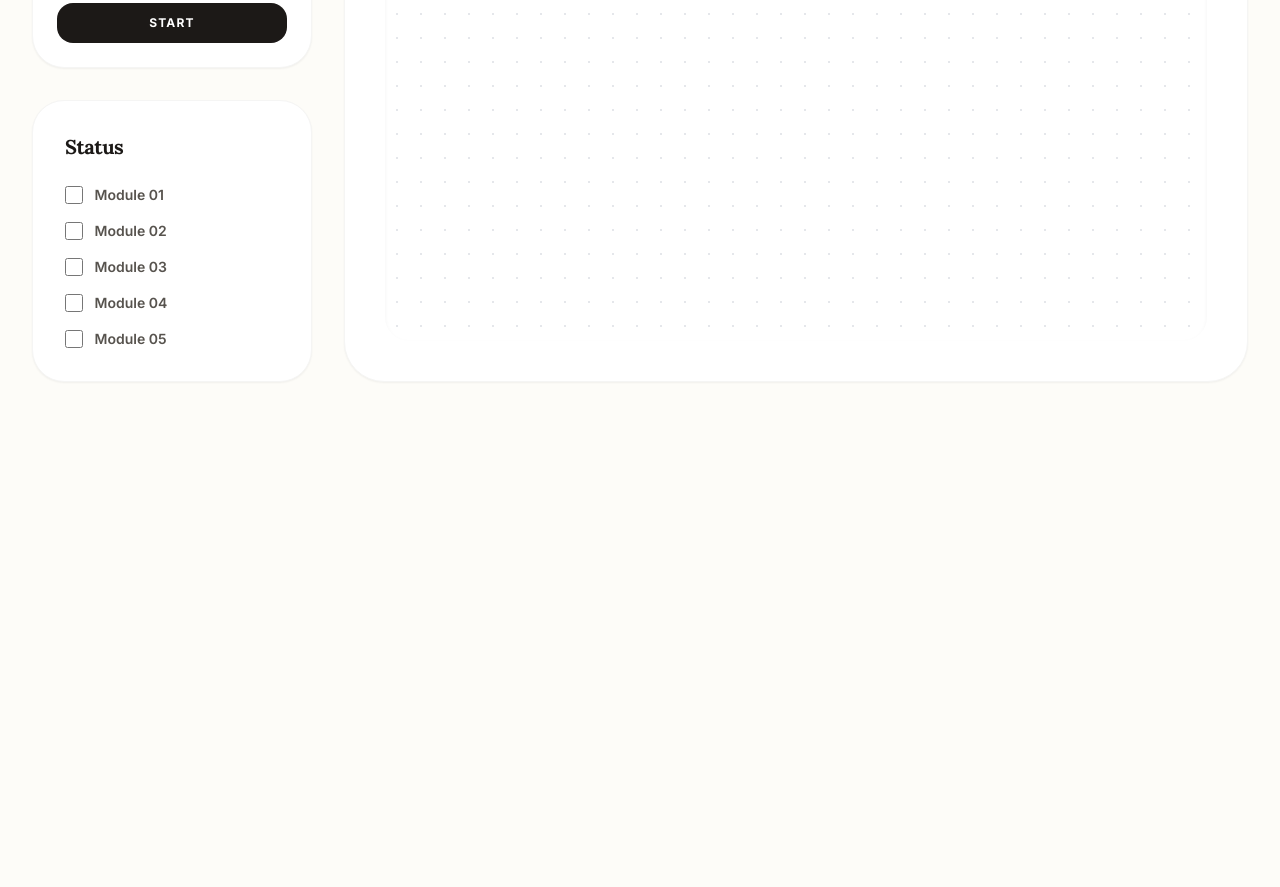
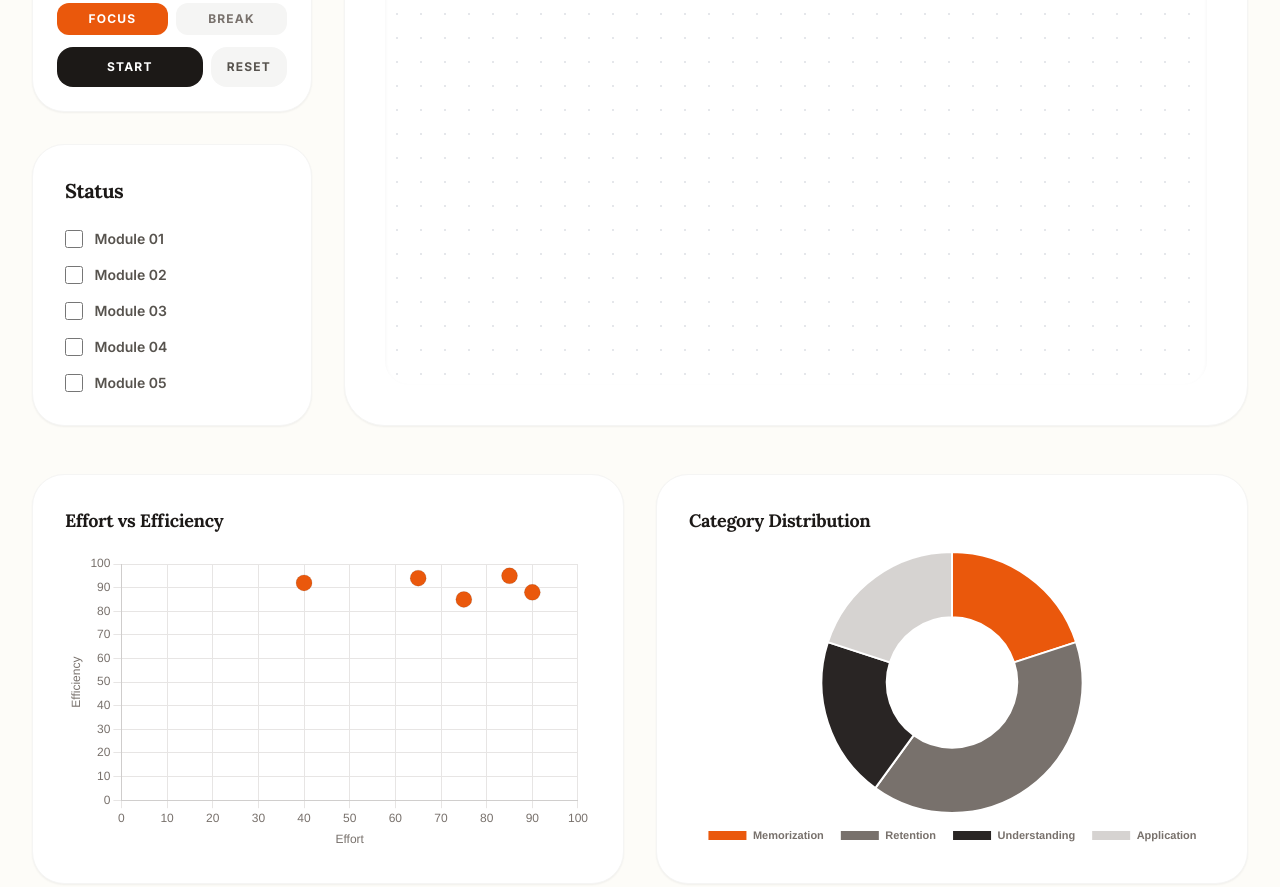
Before and after one commit to lourensbb/shiftglitch, a website: page index.html in a window 1280 px wide. Shown: the part 839-1726 px from the top of the page. Before the commit the page ends 1317 px from the top, so only its background shows below. Drawn offline with nearby package versions, Linux system fonts and the light colour scheme.

Commit message:
Add chart display elements to the dashboard for data visualization
Adds canvas elements for efficiency and distribution charts to the dashboard HTML, enabling data visualization.

Replit-Commit-Author: Agent
Replit-Commit-Session-Id: 352d7322-8566-499a-9434-1336eba19344
Replit-Commit-Checkpoint-Type: intermediate_checkpoint
Replit-Commit-Event-Id: 3710776d-120b-4335-924a-e21d2768f1c1
Replit-Commit-Screenshot-Url: https://storage.googleapis.com/screenshot-production-us-central1/b5334299-5744-414f-a9ca-149ecb28cf53/352d7322-8566-499a-9434-1336eba19344/qfvvckt
Replit-Helium-Checkpoint-Created: true

```diff
--- a/index.html
+++ b/index.html
@@ -14,6 +14,8 @@
         import { getAuth, signInAnonymously, signInWithCustomToken, onAuthStateChanged } from "https://www.gstatic.com/firebasejs/11.6.1/firebase-auth.js";
         import { getFirestore, doc, getDoc, setDoc } from "https://www.gstatic.com/firebasejs/11.6.1/firebase-firestore.js";
 
+        try {
+            if (typeof __firebase_config === 'undefined') throw new Error('Firebase config not available');
             const firebaseConfig = JSON.parse(__firebase_config);
             const app_fb = initializeApp(firebaseConfig);
             const auth = getAuth(app_fb);
@@ -24,6 +26,10 @@
                 auth, db, appId, doc, getDoc, setDoc,
                 signInAnonymously, signInWithCustomToken, onAuthStateChanged
             };
+        } catch (e) {
+            console.warn('Firebase not configured, running in local-only mode.', e.message);
+            window.fb = null;
+        }
     </script>
 
     <script>
@@ -162,6 +168,7 @@
 
         const aiService = {
             async callGemini(userQuery, systemPrompt = "") {
+                if (!apiKey) return "API key not configured. Please set your Gemini API key to enable AI features.";
                 const url = `https://generativelanguage.googleapis.com/v1beta/models/${AI_MODEL}:generateContent?key=${apiKey}`;
                 const payload = {
                     contents: [{ parts: [{ text: userQuery }] }],
@@ -495,7 +502,13 @@
             render: () => {
                 const container = document.getElementById('app-container');
                 if (state.view === 'dashboard') {
+                    const notesArea = document.getElementById('notes-editable');
+                    const savedNotes = notesArea ? notesArea.innerHTML : null;
                     container.innerHTML = app.getHomeHTML();
+                    if (savedNotes && savedNotes !== 'Start your Cornell Note synthesis here...') {
+                        const newNotesArea = document.getElementById('notes-editable');
+                        if (newNotesArea) newNotesArea.innerHTML = savedNotes;
+                    }
                     app.renderCharts();
                     app.loadUserData();
                     app.updateTimerUI();
@@ -537,7 +550,14 @@
                                     </svg>
                                     <div id="timer-display" class="absolute inset-0 flex items-center justify-center text-3xl font-bold font-sans">25:00</div>
                                 </div>
-                                <div class="flex gap-2 w-full"><button id="timer-toggle-btn" onclick="state.timerIsRunning ? app.pauseTimer() : app.startTimer()" class="flex-grow bg-stone-900 dark:bg-stone-50 text-white dark:text-stone-900 py-3 rounded-2xl font-bold uppercase tracking-widest text-xs">Start</button></div>
+                                <div class="flex gap-2 mb-3 w-full">
+                                    <button onclick="app.switchTimerMode('work')" class="flex-1 py-2 rounded-xl text-xs font-bold uppercase tracking-widest transition-all ${state.timerMode === 'work' ? 'bg-orange-600 text-white' : 'bg-stone-100 dark:bg-stone-800 text-stone-500'}">Focus</button>
+                                    <button onclick="app.switchTimerMode('break')" class="flex-1 py-2 rounded-xl text-xs font-bold uppercase tracking-widest transition-all ${state.timerMode === 'break' ? 'bg-stone-600 text-white' : 'bg-stone-100 dark:bg-stone-800 text-stone-500'}">Break</button>
+                                </div>
+                                <div class="flex gap-2 w-full">
+                                    <button id="timer-toggle-btn" onclick="state.timerIsRunning ? app.pauseTimer() : app.startTimer()" class="flex-grow bg-stone-900 dark:bg-stone-50 text-white dark:text-stone-900 py-3 rounded-2xl font-bold uppercase tracking-widest text-xs">Start</button>
+                                    <button onclick="app.resetTimer()" class="bg-stone-100 dark:bg-stone-800 text-stone-600 dark:text-stone-300 px-4 py-3 rounded-2xl font-bold uppercase tracking-widest text-xs hover:bg-stone-200 dark:hover:bg-stone-700 transition-all">Reset</button>
+                                </div>
                             </div>
                             <div class="bg-white dark:bg-[#292524] p-8 rounded-[2rem] border border-stone-100 dark:border-stone-800 shadow-sm">
                                 <h3 class="text-xl font-serif font-bold mb-6 text-stone-900 dark:text-stone-50">Status</h3>
@@ -557,6 +577,16 @@
                             <div class="cornell-notes dark:text-stone-100 flex-grow" contenteditable="true" id="notes-editable" onblur="app.saveUserData()">
                                 Start your Cornell Note synthesis here...
                             </div>
+                        </div>
+                    </div>
+                    <div class="grid grid-cols-1 md:grid-cols-2 gap-8">
+                        <div class="bg-white dark:bg-[#292524] p-8 rounded-[2rem] border border-stone-100 dark:border-stone-800 shadow-sm">
+                            <h3 class="text-lg font-serif font-bold mb-4 text-stone-900 dark:text-stone-50">Effort vs Efficiency</h3>
+                            <div class="chart-container"><canvas id="efficiencyChart"></canvas></div>
+                        </div>
+                        <div class="bg-white dark:bg-[#292524] p-8 rounded-[2rem] border border-stone-100 dark:border-stone-800 shadow-sm">
+                            <h3 class="text-lg font-serif font-bold mb-4 text-stone-900 dark:text-stone-50">Category Distribution</h3>
+                            <div class="chart-container"><canvas id="distributionChart"></canvas></div>
                         </div>
                     </div>
                 </div>
@@ -623,8 +653,68 @@
             `,
 
             renderCharts: () => {
-                const s = Chart.getChart("efficiencyChart"); if (s) s.destroy();
-                const d = Chart.getChart("distributionChart"); if (d) d.destroy();
+                const scatterCanvas = document.getElementById('efficiencyChart');
+                const doughnutCanvas = document.getElementById('distributionChart');
+                if (!scatterCanvas || !doughnutCanvas) return;
+
+                const existingScatter = Chart.getChart("efficiencyChart"); if (existingScatter) existingScatter.destroy();
+                const existingDoughnut = Chart.getChart("distributionChart"); if (existingDoughnut) existingDoughnut.destroy();
+
+                const isDark = document.body.classList.contains('dark');
+                const gridColor = isDark ? '#44403c' : '#e7e5e4';
+                const textColor = isDark ? '#a8a29e' : '#78716c';
+
+                new Chart(scatterCanvas, {
+                    type: 'scatter',
+                    data: {
+                        datasets: [{
+                            label: 'Techniques',
+                            data: learningData.map(t => ({ x: t.effort, y: t.efficiency })),
+                            backgroundColor: '#ea580c',
+                            pointRadius: 8,
+                            pointHoverRadius: 12
+                        }]
+                    },
+                    options: {
+                        responsive: true,
+                        maintainAspectRatio: false,
+                        plugins: {
+                            legend: { display: false },
+                            tooltip: {
+                                callbacks: {
+                                    label: (ctx) => {
+                                        const t = learningData[ctx.dataIndex];
+                                        return `${t.title}: ${t.efficiency}% efficiency, ${t.effort}% effort`;
+                                    }
+                                }
+                            }
+                        },
+                        scales: {
+                            x: { title: { display: true, text: 'Effort', color: textColor }, grid: { color: gridColor }, ticks: { color: textColor }, min: 0, max: 100 },
+                            y: { title: { display: true, text: 'Efficiency', color: textColor }, grid: { color: gridColor }, ticks: { color: textColor }, min: 0, max: 100 }
+                        }
+                    }
+                });
+
+                const categories = [...new Set(learningData.map(t => t.category))];
+                const categoryCounts = categories.map(c => learningData.filter(t => t.category === c).length);
+                new Chart(doughnutCanvas, {
+                    type: 'doughnut',
+                    data: {
+                        labels: categories,
+                        datasets: [{
+                            data: categoryCounts,
+                            backgroundColor: ['#ea580c', '#78716c', '#292524', '#d6d3d1', '#fdba74']
+                        }]
+                    },
+                    options: {
+                        responsive: true,
+                        maintainAspectRatio: false,
+                        plugins: {
+                            legend: { position: 'bottom', labels: { color: textColor, padding: 16, font: { size: 11, weight: 'bold' } } }
+                        }
+                    }
+                });
             },
 
             showAbout: () => alert("Synapse OS v3.9 - Mission Notes Workspace Enabled.")
```
Lines whose indentation alone changed are shown as unchanged.
